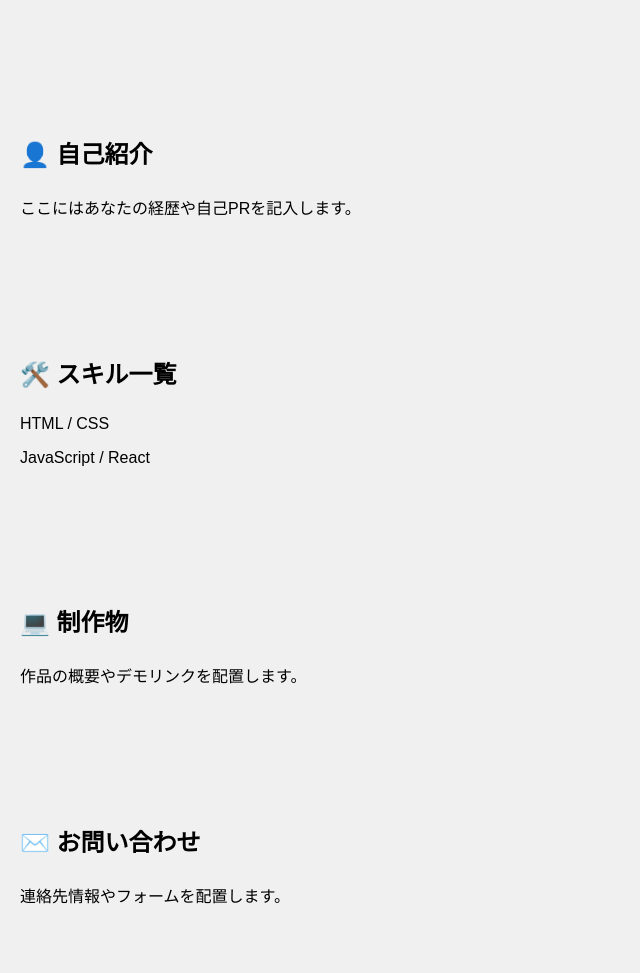
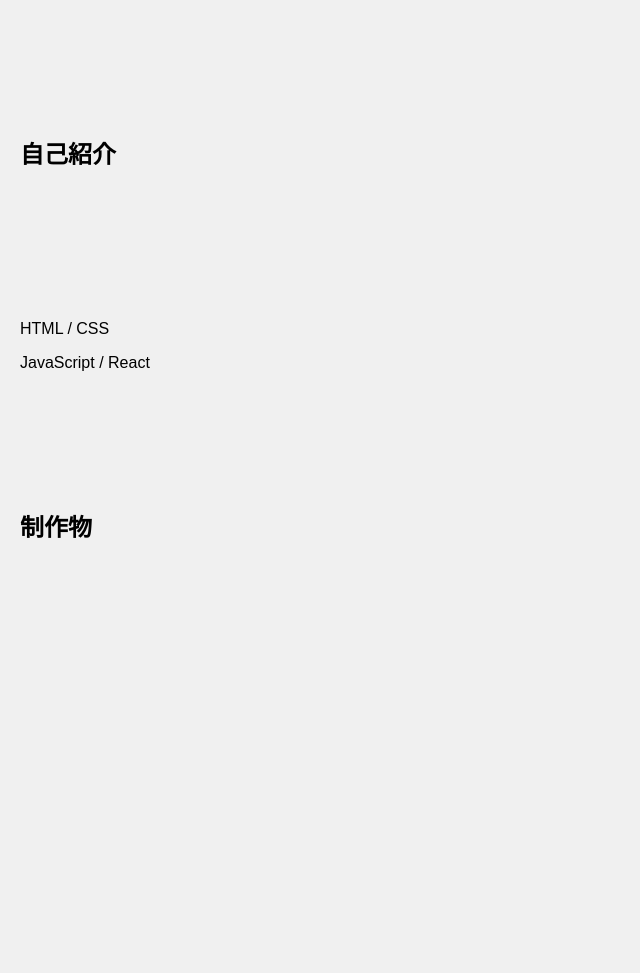
Before and after one commit to ito0616/portfolioo, a plain HTML site: page index.html in a window 1280 px wide. Shown: the part 1700-2673 px from the top of the page, without its empty margins (0-640 px from the left). After the commit the page ends 2318 px from the top, so only its background shows below. Drawn offline with Linux system fonts and the light colour scheme.

Commit message:
index.html を更新

```diff
--- a/index.html
+++ b/index.html
@@ -3,7 +3,7 @@
 <head>
     <meta charset="UTF-8">
     <meta name="viewport" content="width=device-width, initial-scale=1.0">
-    <title>マイ・ポートフォリオ</title>
+    <title>伊藤のポートフォリオ</title>
     <link rel="stylesheet" href="style.css">
 </head>
 <body>
@@ -16,7 +16,7 @@
 
         <header class="header-menu">
             <div class="header-title">
-                <h1>マイ・ポートフォリオ</h1>
+                <h1>伊藤のポートフォリオ</h1>
             </div>
 
             <a href="#" class="detail-button menu-icon" onclick="toggleMenu(); return false;">
@@ -27,9 +27,8 @@
 
             <nav id="dropdown-menu" class="dropdown-menu is-closed">
                 <a href="#about">自己紹介</a>
-                <a href="#skills">スキル</a>
+                <a href="#skills"></a>
                 <a href="#works">制作物</a>
-                <a href="#contact">お問い合わせ</a>
             </nav>
         </header>
 
@@ -37,18 +36,18 @@
 
             <section class="hero-content">
                 <div class="content">
-                    <h1>**あなたの名前**のポートフォリオ</h1>
-                    <p>動的な背景とシンプルなデザイン。</p>
+                    <h1>伊藤ののポートフォリオ</h1>
+                    <p></p>
                 </div>
             </section>
 
             <section id="about">
-                <h2>👤 自己紹介</h2>
-                <p>ここにはあなたの経歴や自己PRを記入します。</p>
+                <h2>自己紹介</h2>
+                <p></p>
             </section>
 
             <section id="skills">
-                <h2>🛠️ スキル一覧</h2>
+                <h2></h2>
                 <div class="skill-group">
                     <p>HTML / CSS</p>
                     <p>JavaScript / React</p>
@@ -56,14 +55,10 @@
             </section>
 
             <section id="works">
-                <h2>💻 制作物</h2>
-                <p>作品の概要やデモリンクを配置します。</p>
+                <h2>制作物</h2>
+                <p></p>
             </section>
 
-            <section id="contact">
-                <h2>✉️ お問い合わせ</h2>
-                <p>連絡先情報やフォームを配置します。</p>
-            </section>
 
         </div>
     </div> <script src="script.js"></script>
```
